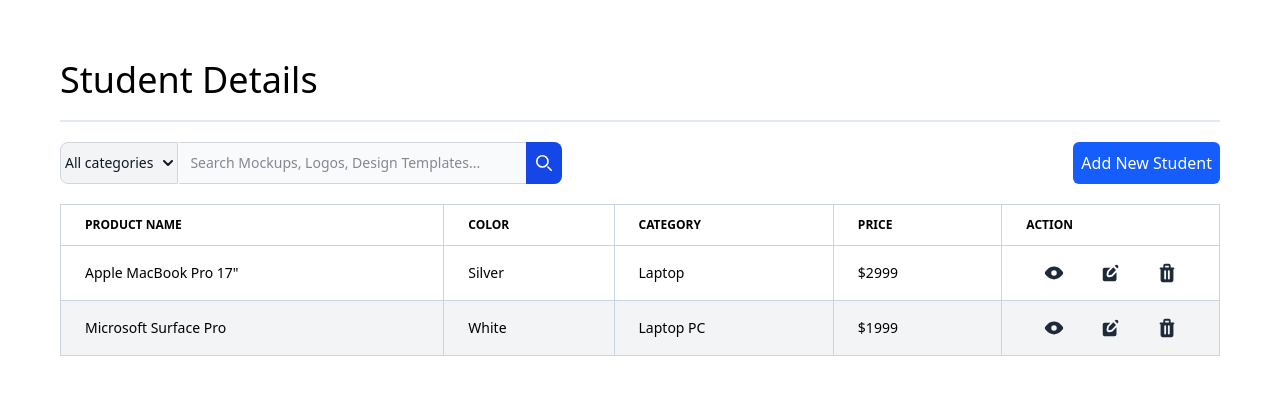
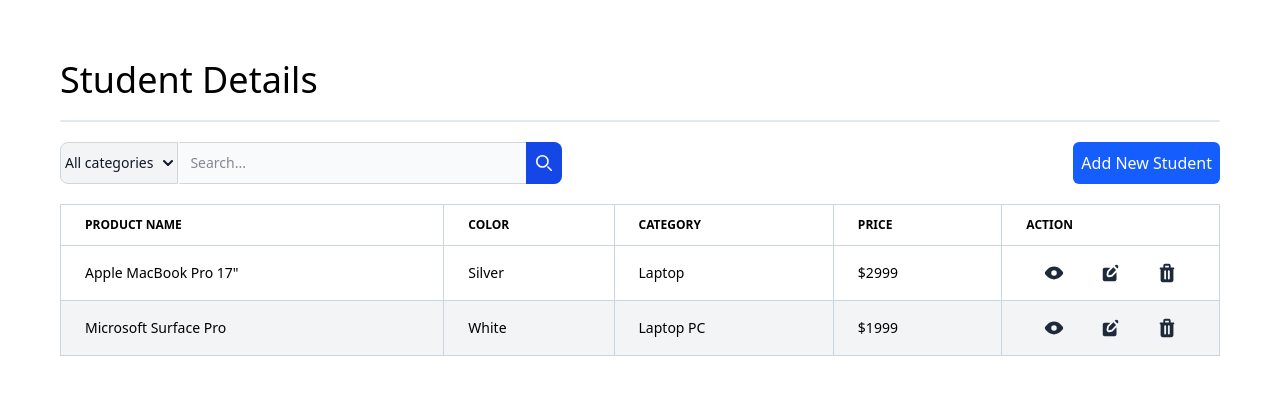
Before and after one commit to Jsep09/studentApp, a React (Vite) app in the folder App/: page / in a window 1280 px wide. Shown: the top 394 px of the page. Built offline with nearby package versions, Linux system fonts and the light colour scheme.

Commit message:
"Fix Form control.tsx "

```diff
--- a/App/src/components/Control.tsx
+++ b/App/src/components/Control.tsx
@@ -1,6 +1,7 @@
 const Control = () => {
   return (
-    <form className="flex justify-between mb-5">
+    <div className="flex justify-between mb-5">
+      <form>
         <div className="flex">
           <label
             htmlFor="search-dropdown"
@@ -78,7 +79,7 @@ const Control = () => {
               type="search"
               id="search-dropdown"
               className="block p-2.5 min-w-96 z-20 text-sm text-gray-900 bg-gray-50 rounded-e-lg border-s-gray-50 border-s-2 border border-gray-300"
-            placeholder="Search Mockups, Logos, Design Templates..."
+              placeholder="Search..."
               required
             />
             <button
@@ -104,10 +105,11 @@ const Control = () => {
             </button>
           </div>
         </div>
+      </form>
       <button className="bg-blue-600 text-white p-2 rounded-md hover:bg-blue-500 cursor-pointer">
         Add New Student
       </button>
-    </form>
+    </div>
   );
 };
 
```
Lines whose indentation alone changed are shown as unchanged.
